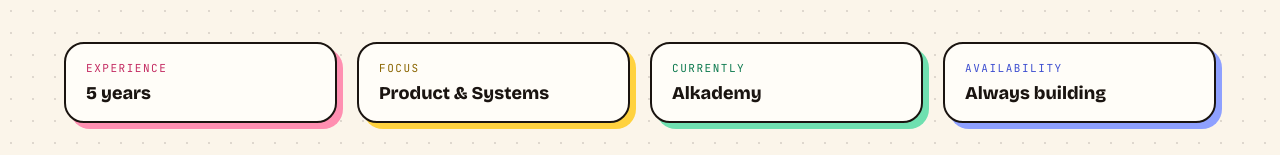
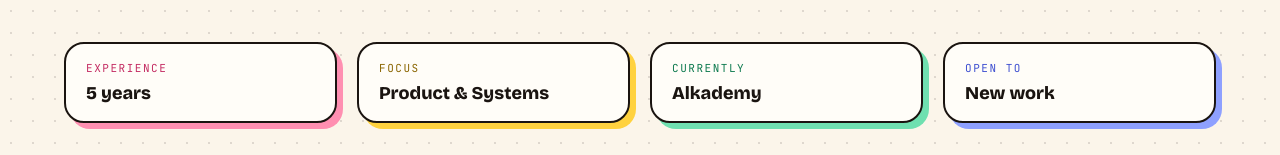
Before and after one commit to somkenemuscle/Portfolio, a Next.js app: page /about in a window 1280 px wide. Shown: the part 484-639 px from the top of the page. Built offline with nearby package versions, Linux system fonts and the light colour scheme.

Commit message:
feat(about): Show 'Open to: New work' in the intro stats
Replace the vague 'Availability: Always building' card so visitors can
see straight away that Somkene is available for new work.

```diff
--- a/components/shared/AboutHero.tsx
+++ b/components/shared/AboutHero.tsx
@@ -14,7 +14,7 @@
   { label: 'Experience', value: '5 years', accent: ACCENT.gum },
   { label: 'Focus', value: 'Product & Systems', accent: ACCENT.sun },
   { label: 'Currently', value: 'Alkademy', accent: ACCENT.mint },
-  { label: 'Availability', value: 'Always building', accent: ACCENT.peri },
+  { label: 'Open to', value: 'New work', accent: ACCENT.peri },
 ]
 
 export function BackLink({ href = '/', label = 'back home' }: { href?: string; label?: string }) {
```
